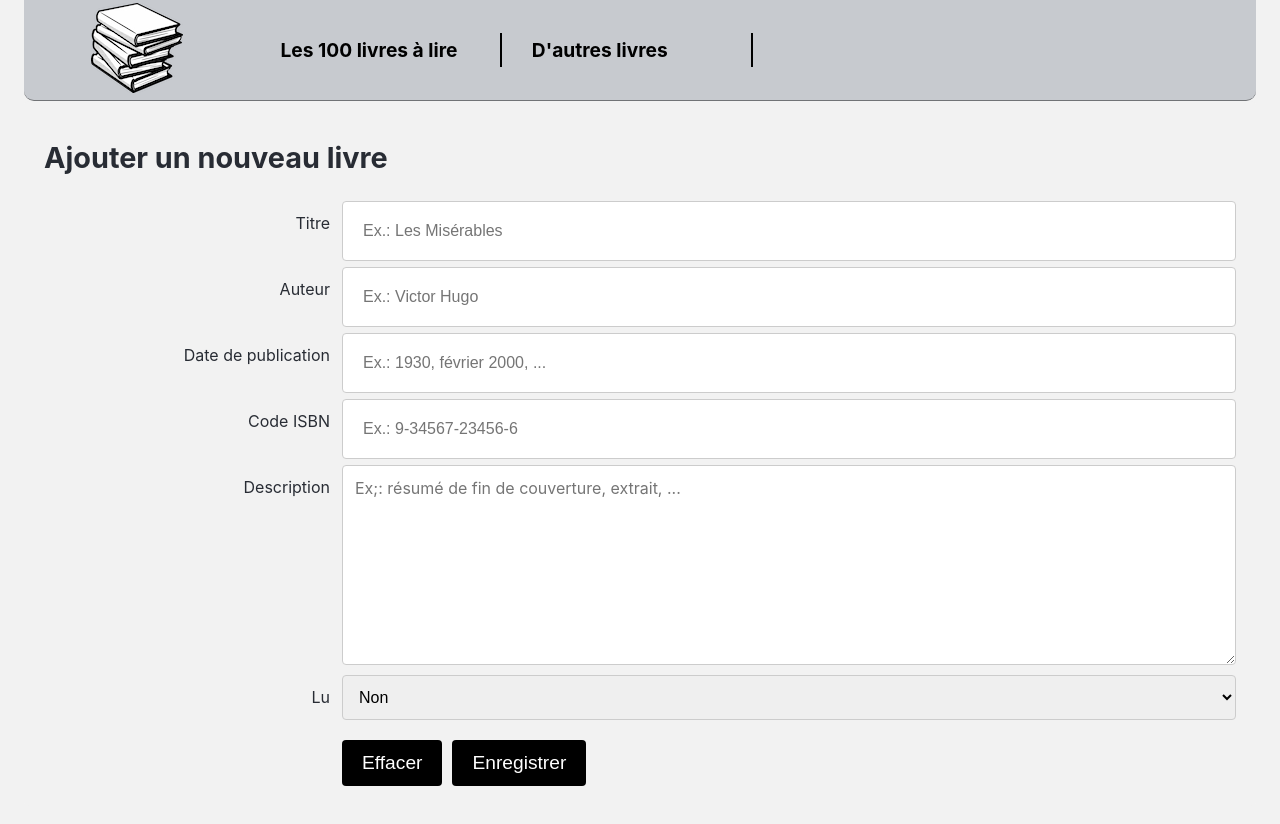
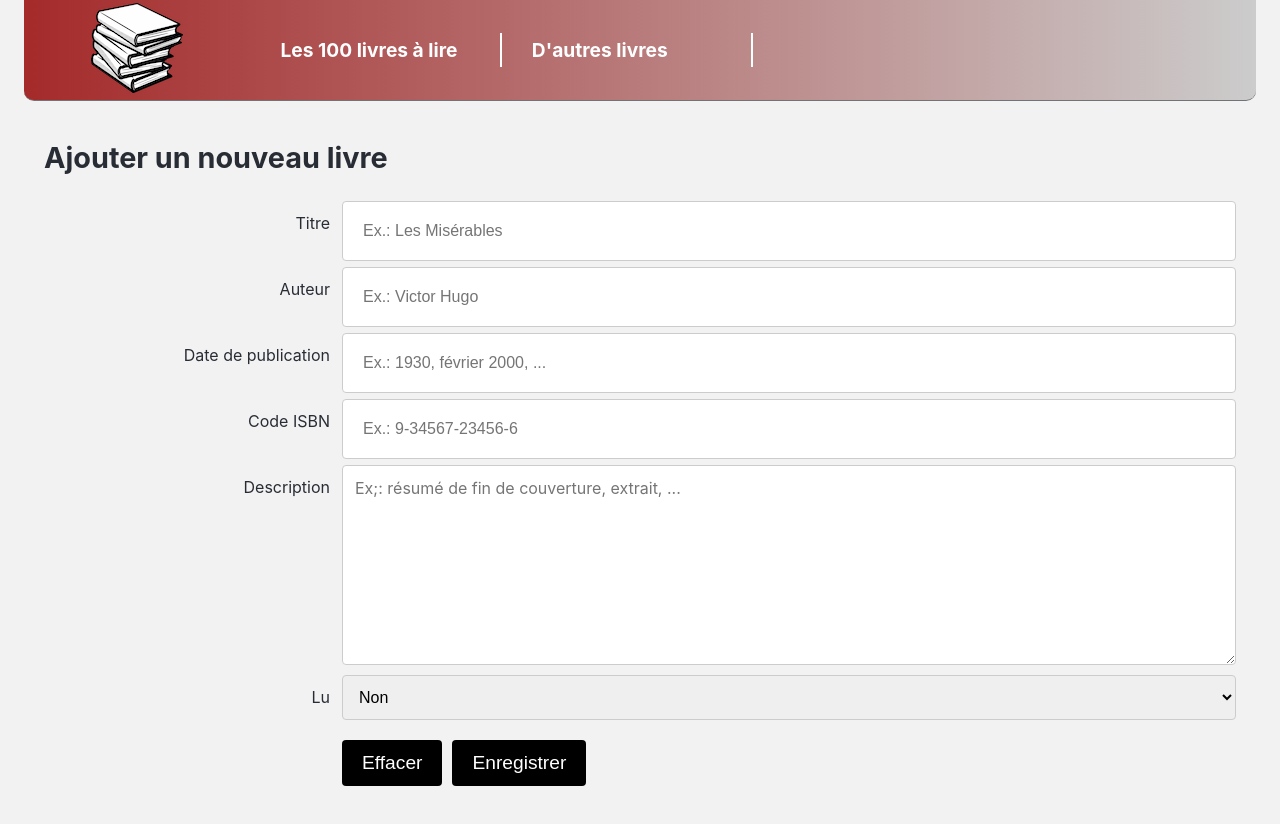
Before and after one commit to GitDrinou/Les100Livres, a React (Create React App) app in the folder frontend/: page /add-book in a window 1280 px wide. Shown: the top 824 px of the page. Built offline with nearby package versions, Linux system fonts and the light colour scheme.

Commit message:
Mise à jour de l'ordre d'affichage des 100  côté backend

```diff
--- a/frontend/public/index.html
+++ b/frontend/public/index.html
@@ -24,7 +24,7 @@
       work correctly both with client-side routing and a non-root public URL.
       Learn how to configure a non-root public URL by running `npm run build`.
     -->
-    <title>React App</title>
+    <title>Les 100 livres à lires et plus !</title>
   </head>
   <body>
     <noscript>You need to enable JavaScript to run this app.</noscript>
--- a/frontend/src/components/Menu/Menu.module.css
+++ b/frontend/src/components/Menu/Menu.module.css
@@ -16,7 +16,7 @@
     font-size: 1.2rem;
     align-items: center;
     justify-content: space-between;
-    background-color: #C7CACF ;
+    background: linear-gradient(to right, brown, #CCCCCC);
     border-bottom: 1px solid #717376;
     border-radius: 0 0 10px 10px;
 }
@@ -24,10 +24,10 @@
 .nav-header > a,
 .nav-header > a:visited {
     text-decoration: none;
-    color: black;
+    color: white;
     font-weight: bold;
     padding: 5px;
-    border-right: 2px solid black;
+    border-right: 2px solid white;
 }
 
 .nav-header > a:hover {
```
Also changed, not shown: 7 other files (tests, documents, lock files or other folders).
